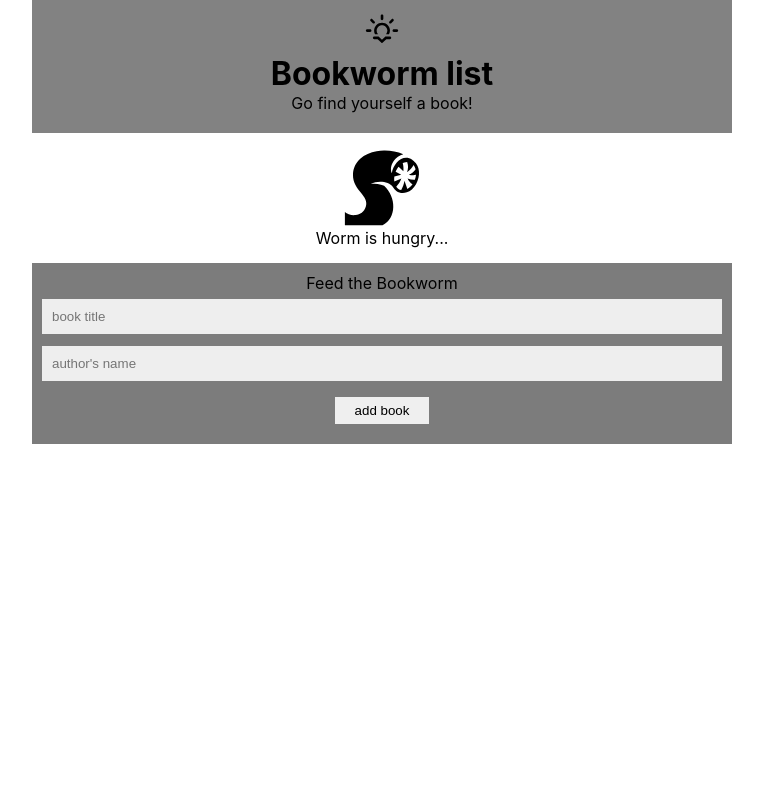
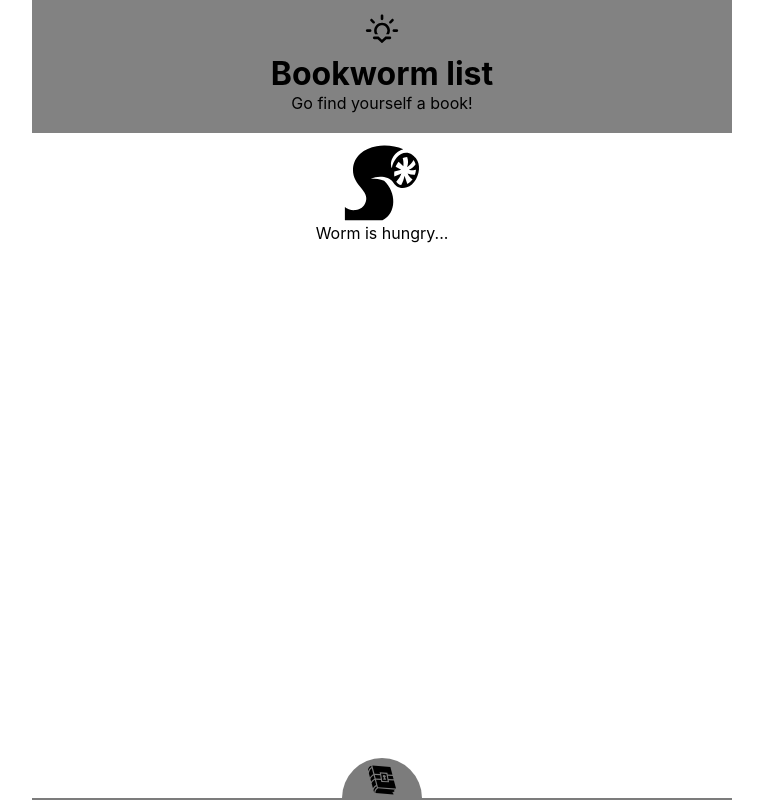
Before and after one commit to m-zaremba/BookList, a React (Create React App) app: page / in a window 1280 px wide. Shown: the whole page, without its empty margins (258-1021 px from the left). Built offline with nearby package versions, Linux system fonts and the light colour scheme.

Commit message:
Book Form slide in/out animation added

```diff
--- a/src/components/NewBookForm.jsx
+++ b/src/components/NewBookForm.jsx
@@ -1,10 +1,14 @@
 import React, { useContext, useState } from 'react';
 import { BookContext } from '../context/BookContext';
+import {GiSecretBook} from 'react-icons/gi';
 
 export const NewBookForm = () => {
   const { dispatch } = useContext(BookContext);
   const [title, setTitle] = useState('');
   const [author, setAuthor] = useState('');
+  const [showForm, setShowForm] = useState(false);
+
+  console.log(!showForm);
 
   const handleSubmit = (e) => {
     e.preventDefault();
@@ -14,7 +18,8 @@ export const NewBookForm = () => {
   }
 
   return (
-    <section className="add-book-form">
+    <section className={!showForm ? "add-book-form invisible" : "add-book-form visible"}>
+      <div className="add-book-form__show-button" onClick={() => setShowForm(!showForm)}><GiSecretBook /></div>
       <span>Feed the Bookworm</span>
       <form onSubmit={handleSubmit}>
         <input type="text" placeholder="book title" value={title}
--- a/src/index.scss
+++ b/src/index.scss
@@ -9,6 +9,7 @@
   margin: 0 auto;
   padding: 0;
   border: 0;
+  box-sizing: border-box;
 }
 
 // * :not(body) { transition: all .5s ease; }
@@ -27,15 +28,20 @@ body {
   // margin: 0 auto;
   width: 100%;
   max-width: 700px;
+
 }
 
 //HEADER STYLE
 
 header {
+  width: 100%;
+  max-width: 700px;
   margin: 0 auto;
   padding: 10px 10px;
   background-color: var(--headerBackground);
   text-align: center;
+  position: fixed;
+  top: 0;
 
   h1, p {
     color: var(--text);
@@ -53,11 +59,11 @@ header {
 //BOOKLIST STYLE
 
 .book-list {
-  // width: 100%;
+  margin-top: 133px;
 
 
   li {
-    margin: 5px auto;
+    margin-bottom: 5px;
     list-style: none;
     padding: 10px 20px;
 
@@ -86,10 +92,42 @@ header {
 //ADD BOOK FORM STYLE
 
 .add-book-form {
+  margin: 0 auto;
+  width: 100%;
+  max-width: 700px;
   text-align: center;
   margin-top: 5px;
   background-color: #7c7c7c;
-  padding: 10px 10px;
+  padding: 30px 10px;
+  position: fixed;
+  transition: transform .5s;
+  bottom: -219px;
+
+  &.invisible {
+    transform: translateY(0);
+  }
+
+  &.visible {
+    transform: translateY(-219px);
+
+  }
+
+  &__show-button {
+    width: 80px;
+    height: 60px;
+    border-top-left-radius: 160px;
+    border-top-right-radius: 160px;
+    position: absolute;
+    top: -40px;
+    left: 50%;
+    transform: translateX(-50%);
+    background-color: inherit;
+
+    svg {
+      font-size: 2rem;
+      margin-top: 6px;
+    }
+  }
 }
 
 input[type='text']{
```
